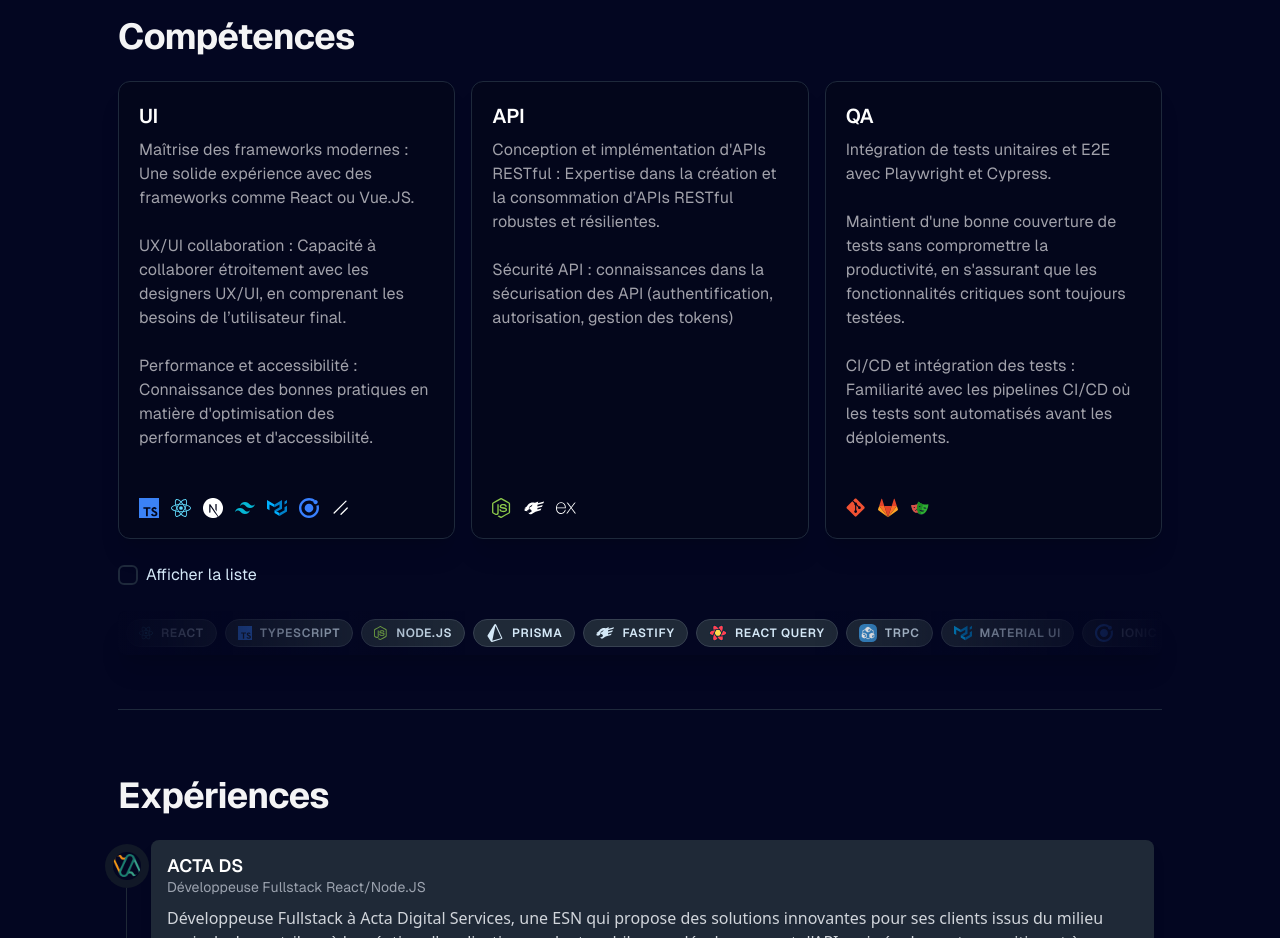
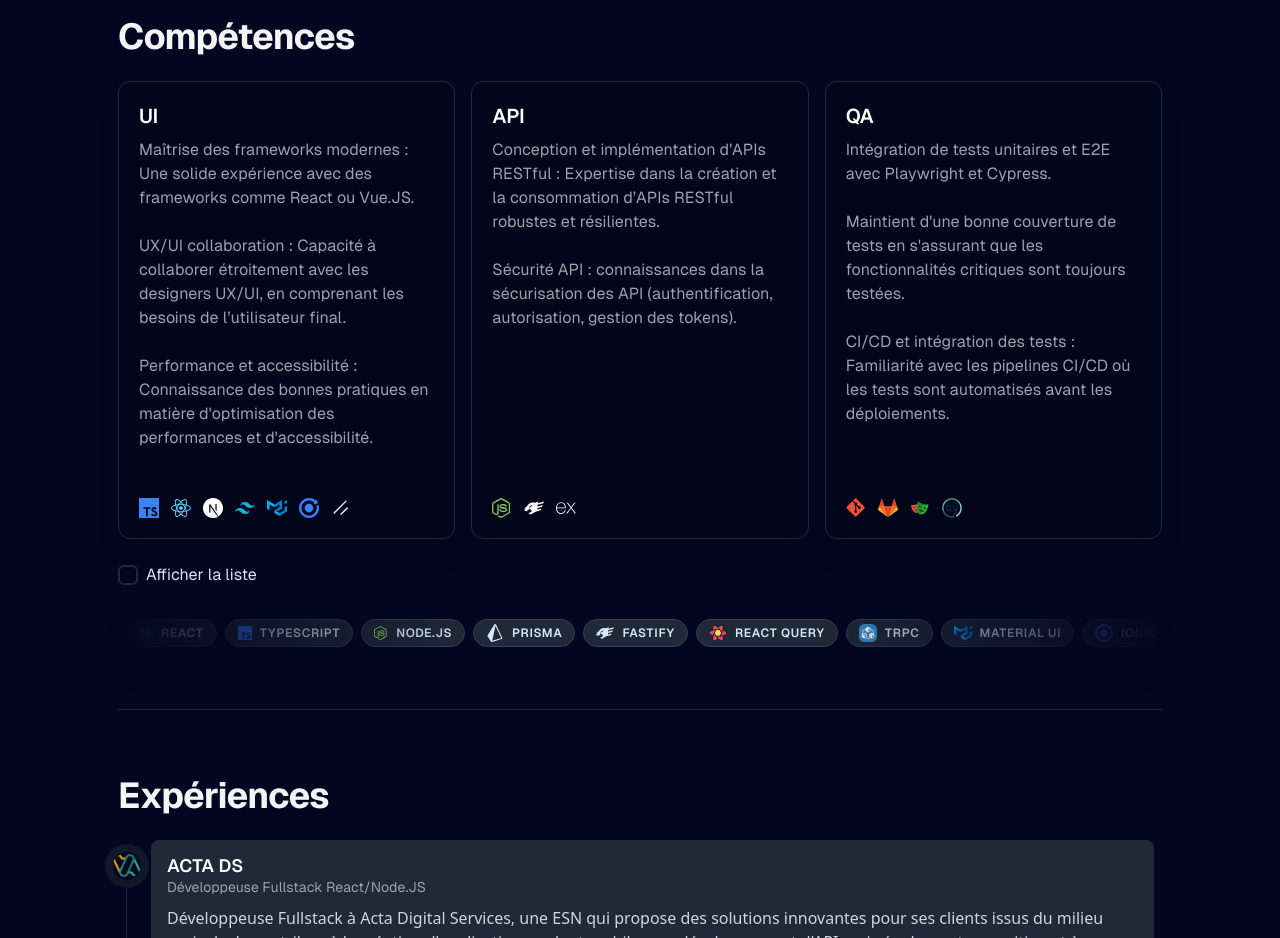
Before and after one commit to chl-rlt/portfolio, a Next.js app: page / in a window 1280 px wide. Shown: the part 1620-2558 px from the top of the page. Built offline with nearby package versions, Linux system fonts and the light colour scheme.

Commit message:
refactor: :lipstick: improve ui components (light theme)

```diff
--- a/src/components/education/EducationList.tsx
+++ b/src/components/education/EducationList.tsx
@@ -30,8 +30,8 @@ export const EducationList = () => {
           {educations.map((p, i) => (
             <BlurFade delay={0.25 + i * 0.1} inView key={p.title}>
               <li key={i} className="mb-10 ml-6">
-                <div className="px-4 py-3 rounded-lg shadow-lg ">
-                  <span className="flex absolute -left-3.5 justify-center items-center w-7 h-7 rounded-full bg-background ring-8 ring-gray-400 dark:ring-gray-900">
+                <div className="px-4 py-3 rounded-lg dark:shadow-lg ">
+                  <span className="flex absolute -left-3.5 justify-center items-center w-7 h-7 rounded-full bg-background ring-8 ring-gray-200 dark:ring-gray-900">
                     <Image
                       src={p.logo.url}
                       alt={p.title}
@@ -46,7 +46,7 @@ export const EducationList = () => {
                   <p className="block mb-3 text-sm font-normal leading-none text-gray-400">
                     {p.role}
                   </p>
-                  <p className="mb-4 text-base font-sans whitespace-pre-wrap font-normal text-gray-300 prose prose-invert min-w-full">
+                  <p className="mb-4 text-base font-sans whitespace-pre-wrap font-normal dark:text-gray-300 text-gray-600 prose prose-invert min-w-full">
                     {p.description}
                   </p>
 
--- a/src/components/experiences/ExperienceList.tsx
+++ b/src/components/experiences/ExperienceList.tsx
@@ -31,7 +31,7 @@ export const ExperienceList = () => {
             <BlurFade delay={0.25 + i * 0.1} inView key={p.title}>
               <li key={i} className="mb-10 ml-6">
                 <div className="dark:bg-gray-800 bg-gray-100 px-4 py-3 rounded-lg shadow-lg ">
-                  <span className="flex absolute -left-3.5 justify-center items-center w-7 h-7 rounded-full ring-8 bg-background ring-gray-400 dark:ring-gray-900">
+                  <span className="flex absolute -left-3.5 justify-center items-center w-7 h-7 rounded-full ring-8 bg-background ring-gray-200 dark:ring-gray-900">
                     <Image
                       src={p.logo.url}
                       alt={p.title}
@@ -46,7 +46,7 @@ export const ExperienceList = () => {
                   <p className="block mb-3 text-sm font-normal leading-none text-gray-400">
                     {p.role}
                   </p>
-                  <p className="mb-4 text-base font-sans whitespace-pre-wrap font-normal text-gray-300 prose prose-invert min-w-full">
+                  <p className="mb-4 text-base font-sans whitespace-pre-wrap font-normal dark:text-gray-300 text-gray-600 prose prose-invert min-w-full">
                     {p.description}
                   </p>
 
@@ -64,7 +64,7 @@ export const ExperienceList = () => {
                     {p.tech.map((tech) => (
                       <div
                         key={tech}
-                        className="mb-2 py-1 px-2 text-xs rounded-md mr-2 bg-gray-600 text-gray-2"
+                        className="mb-2 py-1 px-2 text-xs rounded-md mr-2 dark:bg-gray-600 bg-gray-200 text-gray-2"
                       >
                         {tech}
                       </div>
--- /dev/null
+++ b/src/components/icons/CypressIcon.tsx
@@ -0,0 +1,89 @@
+const CypressIcon = ({
+  size = 18, // or any default size of your choice
+  className = "",
+}) => (
+  <svg
+    xmlns="http://www.w3.org/2000/svg"
+    fill="none"
+    viewBox="0 0 96 96"
+    id="Cypress-Icon--Streamline-Svg-Logos"
+    width={size}
+    height={size}
+    className={className}
+    stroke-width="1"
+  >
+    <desc>Cypress Icon Streamline Icon: https://streamlinehq.com</desc>
+    <path
+      fill="url(#a)"
+      d="m53.0123 83.2292-1.5918 3.8649c-.3163.765-1.0394 1.2831-1.853 1.3184-.5373.0202-1.0796.0352-1.627.0352-18.7354-.0099-35.3118-13.2602-39.41948-31.5178l-6.37747 1.4443C4.44847 68.6151 10.2334 77.9099 18.4337 84.5528c8.2956 6.7181 18.7456 10.427 29.4365 10.4471l.0955 0c.6276 0 1.2504-.015 1.8729-.0401 3.3544-.141 6.3524-2.2496 7.633-5.3747l2.0789-5.0525-6.5382-1.3034Z"
+    ></path>
+    <path
+      fill="url(#b)"
+      d="M2.66721 60.4529C1.56245 56.417 1 52.2249 1 48.0028 1 28.7287 13.0669 11.1052 31.0293 4.15552l2.3551 6.11438C17.9228 16.2534 7.53814 31.4159 7.53814 48.0028c0 3.6384.48205 7.2415 1.43114 10.7138l-6.30207 1.7363Z"
+    ></path>
+    <path
+      fill="url(#c)"
+      d="M83.8715 29.3827C76.8813 15.921 63.1222 7.5572 47.9721 7.5572c-5.3681 0-10.5855 1.03667-15.4968 3.0748l-2.5056-6.05399C35.6793 2.20777 41.7353 1 47.9721 1c17.6007 0 33.5794 9.7125 41.6993 25.3532l-5.7999 3.0295Z"
+    ></path>
+    <path
+      fill="#09293F"
+      d="M33.947 38.3049c3.7913 0 6.8796 2.0281 8.4664 5.5658l.1255.2769 6.3674-2.169-.1357-.3271c-2.4656-6.0238-8.1449-9.768-14.8236-9.768-4.6952 0-8.5117 1.5099-11.6653 4.6098-3.1334 3.0798-4.7202 6.9548-4.7202 11.5191 0 4.5241 1.5868 8.3789 4.7202 11.4588 3.1536 3.1 6.9701 4.6097 11.6653 4.6097 6.6787 0 12.358-3.7441 14.8236-9.7629l.1357-.327-6.3774-2.1742-.1206.2869c-1.421 3.4774-4.5847 5.5558-8.4613 5.5558-2.6413 0-4.8709-.9259-6.6386-2.7477-1.7876-1.8469-2.6915-4.1668-2.6915-6.8943 0-2.7478.8838-5.0224 2.6915-6.9549 1.7626-1.8316 3.9973-2.7577 6.6386-2.7577Z"
+    ></path>
+    <path
+      fill="#09293F"
+      d="m73.8285 32.4775-9.074 23.0332-9.1344-23.0332h-7.4722l12.8102 31.4374-9.1143 22.1726 6.5332 1.3035 22.5119-54.9135h-7.0604Z"
+    ></path>
+    <path
+      fill="url(#d)"
+      d="M89.6715 26.353c3.3058 6.4399 5.3284 14.0039 5.3284 21.7463 0 18.0656-10.1605 33.7506-25.0617 41.6181l-3.2194-5.7089c12.9216-6.7387 21.7474-20.29 21.7474-35.9092 0-6.7779-1.6572-13.1054-4.5947-18.7167l5.8-3.0296Z"
+    ></path>
+    <defs>
+      <linearGradient
+        id="a"
+        x1="364.95"
+        x2="4852.62"
+        y1="1733.09"
+        y2="2931.33"
+        gradientUnits="userSpaceOnUse"
+      >
+        <stop stop-color="#315C55"></stop>
+        <stop offset="1" stop-color="#09293F"></stop>
+      </linearGradient>
+      <linearGradient
+        id="b"
+        x1="1759.39"
+        x2="1341.74"
+        y1="1538.94"
+        y2="5605.29"
+        gradientUnits="userSpaceOnUse"
+      >
+        <stop stop-color="#4FB38D"></stop>
+        <stop offset="1" stop-color="#315C55"></stop>
+      </linearGradient>
+      <linearGradient
+        id="c"
+        x1="860.36"
+        x2="4172.52"
+        y1="1420.14"
+        y2="2027.28"
+        gradientUnits="userSpaceOnUse"
+      >
+        <stop stop-color="#4FB38D"></stop>
+        <stop offset="1" stop-color="#97DEC0"></stop>
+      </linearGradient>
+      <linearGradient
+        id="d"
+        x1="1589.93"
+        x2="-216.115"
+        y1="1983.82"
+        y2="5365.35"
+        gradientUnits="userSpaceOnUse"
+      >
+        <stop stop-color="#97DEC0"></stop>
+        <stop offset="1" stop-color="ivory" stop-opacity="0"></stop>
+      </linearGradient>
+    </defs>
+  </svg>
+);
+
+export default CypressIcon;
--- a/src/components/projects/ProjectList.tsx
+++ b/src/components/projects/ProjectList.tsx
@@ -80,7 +80,7 @@ export function ProjectsList() {
                 <h2 className="mt-4 text-xl font-bold dark:text-zinc-100 dark:group-hover:text-white text-zinc-700 sm:text-4xl font-display">
                   {project.name}
                 </h2>
-                <p className="mt-4 text-sm text-wrap duration-150 text-zinc-500 group-hover:text-zinc-400">
+                <p className="mt-4 text-sm text-wrap duration-150 text-zinc-500 dark:group-hover:text-zinc-400 group-hover:text-zinc-600">
                   {project.descriptionTitle}
                 </p>
 
--- a/src/components/skills/SkillBox.tsx
+++ b/src/components/skills/SkillBox.tsx
@@ -27,7 +27,7 @@ const SkillBox = ({
           <h3 className="dark:text-white mb-2 text-xl tracking-tight font-semibold">
             {title}
           </h3>
-          <p className="text-zinc-400 group-hover:text-zinc-300 transition ease-in-out prose prose-invert min-w-full sm:min-h-80">
+          <p className="dark:text-zinc-400 text-zinc-500 dark:group-hover:text-zinc-300 group-hover:text-zinc-600 transition ease-in-out prose prose-invert min-w-full sm:min-h-80">
             {/* Replace all \n with a new line */}
             {desc.split("\\n").map((line, i) => (
               <Fragment key={i}>
--- a/src/components/skills/SkillList.tsx
+++ b/src/components/skills/SkillList.tsx
@@ -14,6 +14,7 @@ import FastifyIcon from "../icons/FastifyIcon";
 import ExpressIcon from "../icons/ExpressIcon";
 import IonicIcon from "../icons/IonicIcon";
 import ShadcnIcon from "../icons/ShadcnIcon";
+import CypressIcon from "../icons/CypressIcon";
 
 export const SkillList = () => {
   return (
@@ -60,7 +61,7 @@ export const SkillList = () => {
           />
           <SkillBox
             title="API"
-            desc="Conception et implémentation d'APIs RESTful : Expertise dans la création et la consommation d’APIs RESTful robustes et résilientes. \n\n Sécurité API : connaissances dans la sécurisation des API (authentification, autorisation, gestion des tokens)"
+            desc="Conception et implémentation d'APIs RESTful : Expertise dans la création et la consommation d’APIs RESTful robustes et résilientes. \n\n Sécurité API : connaissances dans la sécurisation des API (authentification, autorisation, gestion des tokens)."
             techTags={[
               {
                 text: "Node.JS",
@@ -78,7 +79,7 @@ export const SkillList = () => {
           />
           <SkillBox
             title="QA"
-            desc="Intégration de tests unitaires et E2E avec Playwright et Cypress. \n\n Maintient d'une bonne couverture de tests sans compromettre la productivité, en s'assurant que les fonctionnalités critiques sont toujours testées. \n\n CI/CD et intégration des tests : Familiarité avec les pipelines CI/CD où les tests sont automatisés avant les déploiements."
+            desc="Intégration de tests unitaires et E2E avec Playwright et Cypress. \n\n Maintient d'une bonne couverture de tests en s'assurant que les fonctionnalités critiques sont toujours testées. \n\n CI/CD et intégration des tests : Familiarité avec les pipelines CI/CD où les tests sont automatisés avant les déploiements."
             techTags={[
               {
                 text: "GitHub",
@@ -92,6 +93,10 @@ export const SkillList = () => {
                 text: "Playwright",
                 icon: <PlaywrightIcon size={20} />,
               },
+              {
+                text: "Cypress",
+                icon: <CypressIcon size={20} />,
+              },
             ]}
           />
         </div>
--- a/src/components/skills/TechTags.tsx
+++ b/src/components/skills/TechTags.tsx
@@ -97,13 +97,13 @@ const tech = [
 ];
 
 const TechTagsMarquee = () => (
-  <div className="relative flex w-full flex-col items-center justify-center overflow-hidden rounded-lg md:shadow-xl">
+  <div className="relative flex w-full flex-col items-center justify-center overflow-hidden rounded-lg dark:md:shadow-xl">
     <Marquee pauseOnHover className="[--duration:25s]">
       <div className="flex flex-wrap">
         {tech.map((tech) => (
           <div
             key={tech.text}
-            className="text-xs mr-2 inline-flex items-center font-semibold tracking-wider uppercase px-3 py-1 rounded-full bg-gray-800 border border-gray-700"
+            className="text-xs mr-2 inline-flex items-center font-semibold tracking-wider uppercase px-3 py-1 rounded-full dark:bg-gray-800 border dark:border-gray-700 bg-gray-200 border-gray-100"
           >
             <div className="mr-2">{tech.icon}</div>
 
```
